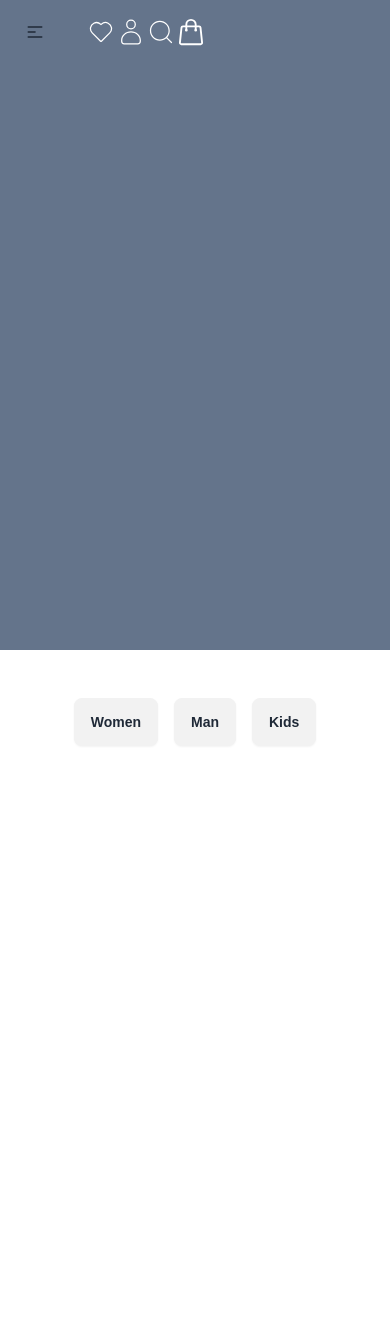
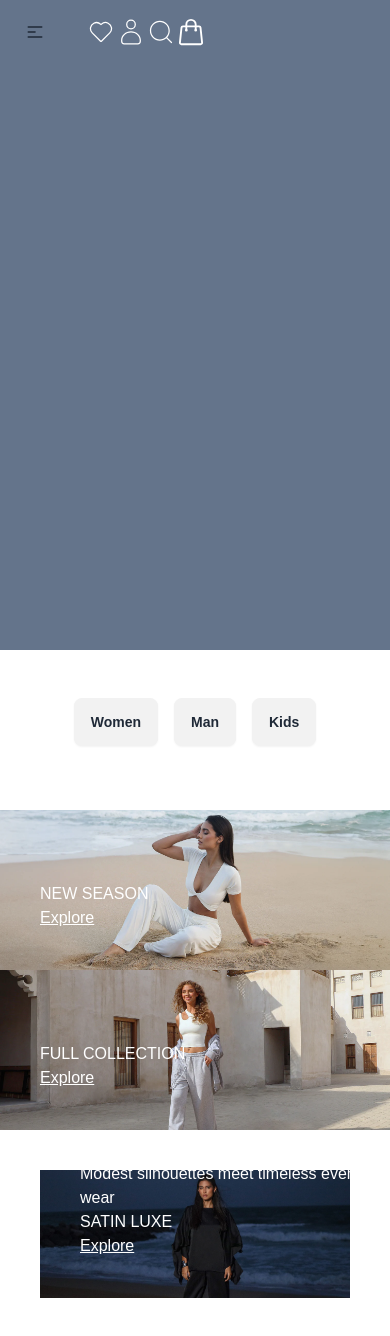
Before and after one commit to Tabrid/cloth-shop, a React (Vite) app: page / in a window 390 px wide. Before the commit the page ends 844 px from the top, so only its background shows below. Built offline with nearby package versions, Linux system fonts and the light colour scheme.

Commit message:
Navbar Scroll Funtion add and Women gallery pic add

```diff
--- a/src/components/navbar/Navbar.jsx
+++ b/src/components/navbar/Navbar.jsx
@@ -2,10 +2,24 @@ import { CiHeart } from "react-icons/ci";
 import { HiOutlineShoppingBag } from "react-icons/hi2";
 import { CiUser } from "react-icons/ci";
 import { CiSearch } from "react-icons/ci";
+import { useState } from "react";
 const Navbar = () => {
+
+    const [scrolled, setScrolled] = useState(false)
+
+    const handleScroll = ()=>{
+        if(window.scrollY > 20){
+            setScrolled(true)
+        }else{
+            setScrolled(false)
+        }
+    }
+
+    window.addEventListener('scroll',handleScroll)
+
     return (
         <div>
-            <div className="navbar bg-transparent">
+            <div className={`navbar ${scrolled ?'bg-base-100': 'bg-transparent'}`}>
                 <div className="navbar-start">
                     <div className="dropdown">
                         <div tabIndex={0} role="button" className="btn btn-ghost lg:hidden">
@@ -24,7 +38,7 @@ const Navbar = () => {
                         </ul>
                     </div>
                     <div className="md:grid hidden">
-                        <ul className="menu menu-horizontal px-6 text-white">
+                        <ul className={`menu menu-horizontal px-6 ${!scrolled && 'text-white'}`}>
                             <li><a className="text-[16px]" href="">Woman</a></li>
                             <li><a className="text-[16px]" href="">Man</a></li>
                             <li><a className="text-[16px]" href="">Kids</a></li>
@@ -34,17 +48,17 @@ const Navbar = () => {
                     </div>
                 </div>
                 <div className="navbar-center hidden lg:flex">
-                    <div className="flex flex-col text-center">
-                        <a className="btn btn-ghost text-2xl text-white">THE GIVING MOMENTS</a>
-                        <p className="text-white text-[14px] font-extralight">MADE IN UAE</p>
+                    <div className={`flex flex-col text-center ${!scrolled && 'text-white'}`}>
+                        <a className={`btn btn-ghost text-2xl`}>THE GIVING MOMENTS</a>
+                        <p className="text-[14px] font-extralight">MADE IN UAE</p>
                     </div>
 
                 </div>
-                <div className="navbar-end px-6 md:gap-6">
-                    <a className="text-white text-3xl"><CiHeart /></a>
-                    <a className="text-white text-3xl"><CiUser /></a>
-                    <a className="text-white text-3xl"><CiSearch /></a>
-                    <a className="text-white text-3xl"><HiOutlineShoppingBag /></a>
+                <div className={`navbar-end px-6 md:gap-6 text-3xl ${!scrolled && 'text-white '}`}>
+                    <a ><CiHeart /></a>
+                    <a ><CiUser /></a>
+                    <a ><CiSearch /></a>
+                    <a ><HiOutlineShoppingBag /></a>
                 </div>
             </div>
         </div>
--- a/src/layout/Main.jsx
+++ b/src/layout/Main.jsx
@@ -4,7 +4,7 @@ import Navbar from "../components/navbar/Navbar";
 const Main = () => {
     return (
         <div>
-            <div className="md:w-full fixed">
+            <div className="md:w-full fixed z-50">
                 <Navbar></Navbar>
             </div>
             <Outlet></Outlet>
--- a/src/pages/home/Home.jsx
+++ b/src/pages/home/Home.jsx
@@ -1,5 +1,6 @@
 import { NavLink } from "react-router-dom";
 import Banner from "../../components/banner/Banner";
+import WomanMainSection from "./womenSection/WomanMainSection";
 
 
 
@@ -8,12 +9,13 @@ const Home = () => {
         <div>
             <Banner></Banner>
             <div>
-                <ul className="flex justify-center gap-4 mt-12">
+                <ul className="flex justify-center gap-4 mt-12 mb-16">
                     <li><NavLink className='btn'>Women</NavLink></li>
                     <li><NavLink className='btn'>Man</NavLink></li>
                     <li><NavLink className='btn'>Kids</NavLink></li>
                 </ul>
             </div>
+            <WomanMainSection></WomanMainSection>
         </div>
     );
 };
--- /dev/null
+++ b/src/pages/home/womenSection/WomanMainSection.jsx
@@ -0,0 +1,11 @@
+import WomanGallery from "./womenGallery/WomanGallery";
+
+const WomanMainSection = () => {
+    return (
+        <div>
+            <WomanGallery></WomanGallery>
+        </div>
+    );
+};
+
+export default WomanMainSection;
--- a/src/pages/home/womenSection/womenGallery/WomanGallery.jsx
+++ b/src/pages/home/womenSection/womenGallery/WomanGallery.jsx
@@ -0,0 +1,33 @@
+import img1 from '../../../../assets/images/NEW_SEASON_835d7d4f-ea2a-4fce-b868-51814a76811b_1512x.webp'
+import img2 from '../../../../assets/images/FULL_COLLECTION_a41b457f-13ad-4ddd-9647-887ff359434f_1512x.webp'
+import img3 from '../../../../assets/images/SATIN_c803e23a-b68c-4f68-a7ff-06b70328a160_1950x.webp'
+const WomanGallery = () => {
+    return (
+        <div>
+            <div className='relative'>
+                <img className='w-full h-auto' src={img1} alt="" />
+                <div className='absolute bottom-10 left-10'>
+                    <h3 className='text-white md:text-3xl md:pb-4'>NEW SEASON</h3>
+                    <a className='underline text-white' href="">Explore</a>
+                </div>
+            </div>
+            <div className='relative'>
+                <img className='w-full h-auto' src={img2} alt="" />
+                <div className='absolute bottom-10 left-10'>
+                    <h3 className='text-white md:text-3xl md:pb-4'>FULL COLLECTION</h3>
+                    <a className='underline text-white' href="">Explore</a>
+                </div>
+            </div>
+            <div className='relative p-10'>
+                <img className='w-full h-auto' src={img3} alt="" />
+                <div className='absolute bottom-20 left-20'>
+                    <p className='text-white md:pb-4'>Modest silhouettes meet timeless evening wear</p>
+                    <h3 className='text-white md:text-3xl md:pb-4'>SATIN LUXE</h3>
+                    <a className='underline text-white' href="">Explore</a>
+                </div>
+            </div>
+        </div>
+    );
+};
+
+export default WomanGallery;
```
Also changed, not shown: src/assets/images/FULL_COLLECTION_a41b457f-13ad-4ddd-9647-887ff359434f_1512x.webp (added), src/assets/images/SATIN_c803e23a-b68c-4f68-a7ff-06b70328a160_1950x.webp (added).
